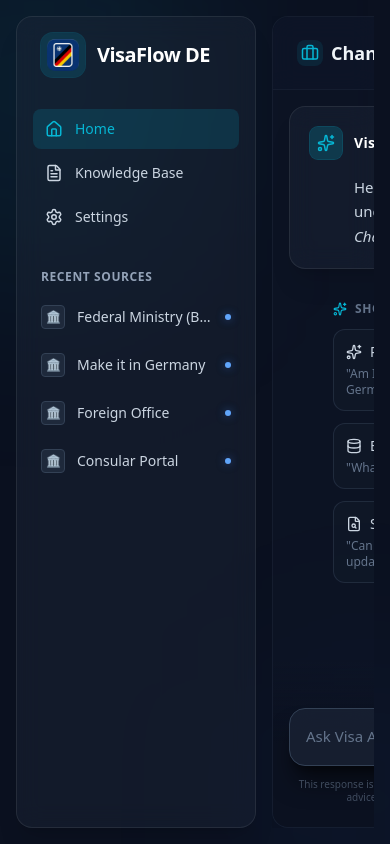
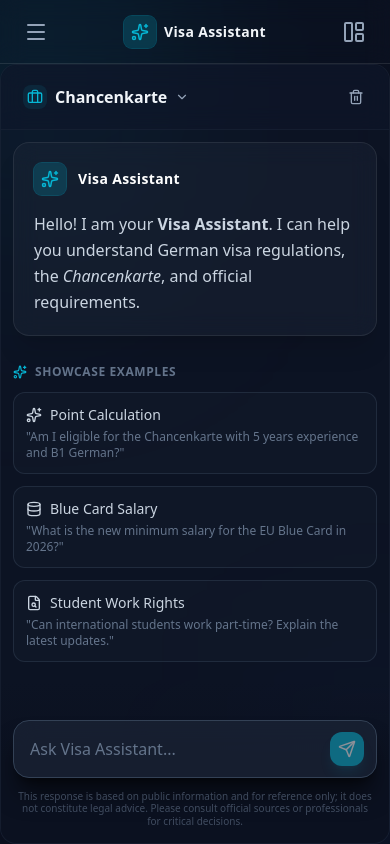
Before and after one commit to ToooAir/german-visa-rag, a React (Vite) app in the folder frontend/: page / in a window 390 px wide. Built offline with nearby package versions, Linux system fonts and the light colour scheme.

Commit message:
feat: Add mobile header and enhance responsive UI for chat and insights components, improving translation type safety.

```diff
--- a/frontend/src/components/ChatArea.tsx
+++ b/frontend/src/components/ChatArea.tsx
@@ -8,7 +8,7 @@
   Award, BadgeCheck, GraduationCap
 } from 'lucide-react';
 import { useChatStore, Message, Source } from '../stores/chatStore';
-import { useTranslation } from '../translations';
+import { useTranslation, Translation } from '../translations';
 
 // Mapping for visa categories: Store ID -> Display Metadata
 const VISA_METADATA: Record<string, { labelKey: string, icon: React.ElementType }> = {
@@ -60,15 +60,15 @@
           <div className="flex flex-col">
             <button
               onClick={() => setIsSelectorOpen(!isSelectorOpen)}
-              className="flex items-center gap-2 px-2 py-1.5 rounded-xl hover:bg-slate-100 dark:hover:bg-slate-800 transition-colors group"
+              className="flex items-center gap-2 px-1.5 py-1 rounded-xl hover:bg-slate-100 dark:hover:bg-slate-800 transition-colors group lg:px-2 lg:py-1.5"
             >
-              <div className="p-1 bg-accent/10 rounded-lg text-accent">
-                <ActiveIcon size={18} />
+              <div className="p-1 bg-accent/10 rounded-lg text-accent shrink-0">
+                <ActiveIcon size={16} className="lg:w-[18px] lg:h-[18px]" />
               </div>
-              <span className="text-lg font-bold text-slate-800 dark:text-slate-100">
-                {activeVisaCategory ? (t as any)[currentMeta.labelKey] : t.chatHeader}
+              <span className="text-base lg:text-lg font-bold text-slate-800 dark:text-slate-100 truncate max-w-[120px] sm:max-w-none">
+                {activeVisaCategory ? (t[currentMeta.labelKey as keyof Translation] as string) : t.chatHeader}
               </span>
-              <ChevronDown size={16} className={`text-slate-400 transition-transform duration-300 ${isSelectorOpen ? 'rotate-180' : ''}`} />
+              <ChevronDown size={14} className={`text-slate-400 transition-transform duration-300 lg:w-[16px] lg:h-[16px] ${isSelectorOpen ? 'rotate-180' : ''}`} />
               {isLoading && <Loader2 className="w-4 h-4 animate-spin text-accent ml-1" />}
             </button>
           </div>
@@ -110,7 +110,7 @@
                           <div className={`p-1.5 rounded-lg ${isActive ? 'bg-accent/20' : 'bg-slate-100 dark:bg-slate-800 text-slate-400'}`}>
                             <Icon size={16} />
                           </div>
-                          <span className="flex-1 text-left text-sm">{(t as any)[meta.labelKey]}</span>
+                          <span className="flex-1 text-left text-sm">{(t[meta.labelKey as keyof Translation] as string)}</span>
                           {isActive && <div className="w-1.5 h-1.5 rounded-full bg-accent shadow-[0_0_8px_rgba(var(--accent-rgb),0.5)]" />}
                         </button>
                       );
@@ -124,11 +124,11 @@
         <div className="flex items-center gap-2">
           <button
             onClick={() => setShowConfirmModal(true)}
-            className="flex items-center gap-2 px-3 py-1.5 rounded-xl text-slate-500 dark:text-slate-400 hover:text-rose-500 dark:hover:text-rose-400 hover:bg-rose-50 dark:hover:bg-rose-500/10 transition-all duration-200 group border border-transparent hover:border-rose-200 dark:hover:border-rose-500/20"
+            className="flex items-center gap-2 px-2 py-1.5 lg:px-3 rounded-xl text-slate-500 dark:text-slate-400 hover:text-rose-500 dark:hover:text-rose-400 hover:bg-rose-50 dark:hover:bg-rose-500/10 transition-all duration-200 group border border-transparent hover:border-rose-200 dark:hover:border-rose-500/20"
             title={t.newSession}
           >
             <Trash2 size={16} className="group-hover:scale-110 transition-transform" />
-            <span className="text-xs font-semibold">{t.newSession}</span>
+            <span className="hidden sm:inline text-xs font-semibold">{t.newSession}</span>
           </button>
         </div>
       </div>
@@ -191,7 +191,7 @@
       {/* Message List */}
       <div
         ref={scrollContainerRef}
-        className="flex-1 overflow-y-auto p-4 flex flex-col gap-6 pb-24"
+        className="flex-1 overflow-y-auto p-3 sm:p-4 flex flex-col gap-5 lg:gap-6 pb-28 lg:pb-24"
       >
         <AnimatePresence initial={false}>
           {messages.map((msg) => (
@@ -206,8 +206,8 @@
       </div>
 
       {/* Input Area */}
-      <div className="absolute bottom-0 w-full bg-gradient-to-t from-background via-background to-transparent pb-6 pt-12 z-20">
-        <div className="relative glass-panel bg-white/60 dark:bg-slate-800/60 backdrop-blur-xl border border-slate-200 dark:border-slate-700 mx-4 flex items-center shadow-2xl shadow-black/5 dark:shadow-black/50 overflow-hidden">
+      <div className="absolute bottom-0 w-full bg-gradient-to-t from-background via-background to-transparent pb-4 lg:pb-6 pt-10 lg:pt-12 z-20">
+        <div className="relative glass-panel bg-white/60 dark:bg-slate-800/60 backdrop-blur-xl border border-slate-200 dark:border-slate-700 mx-3 sm:mx-4 flex items-center shadow-2xl shadow-black/5 dark:shadow-black/50 overflow-hidden">
           <textarea
             value={input}
             onChange={(e) => setInput(e.target.value)}
@@ -218,7 +218,7 @@
               }
             }}
             placeholder={t.askPlaceholder}
-            className="w-full bg-transparent text-slate-800 dark:text-slate-200 placeholder-slate-400 dark:placeholder-slate-500 py-4 pl-4 pr-14 outline-none text-[15px] resize-none overflow-hidden"
+            className="w-full bg-transparent text-slate-800 dark:text-slate-200 placeholder-slate-400 dark:placeholder-slate-500 py-4 pl-4 pr-14 outline-none text-base lg:text-[15px] resize-none overflow-hidden"
             rows={1}
             style={{ minHeight: '56px' }}
           />
@@ -261,13 +261,13 @@
             <div className="w-8 h-8 rounded-full bg-slate-200 dark:bg-slate-700 flex items-center justify-center text-xs font-bold text-slate-600 dark:text-slate-300">
               U
             </div>
-            <span className="font-medium text-slate-800 dark:text-slate-200 text-sm">{t.you}</span>
+            <span className="font-medium text-slate-800 dark:text-slate-200 text-sm">{(t.you as string)}</span>
           </div>
           <div className="flex items-center gap-2 text-slate-400 dark:text-slate-500 text-xs">
             <MoreVertical size={14} className="cursor-pointer hover:text-slate-600 dark:hover:text-slate-300" />
           </div>
         </div>
-        <div className="text-slate-700 dark:text-slate-300 text-[15px] leading-relaxed ml-11 whitespace-pre-wrap">
+        <div className="text-slate-700 dark:text-slate-300 text-base lg:text-[15px] leading-relaxed whitespace-pre-wrap">
           {message.content}
         </div>
       </motion.div>
@@ -285,11 +285,11 @@
           <div className="w-8 h-8 rounded-lg bg-accent/20 flex items-center justify-center text-accent ring-1 ring-accent/30">
             <Sparkles size={18} />
           </div>
-          <span className="font-semibold text-slate-900 dark:text-white text-sm tracking-wide">{t.personaName || 'Visa Assistant'}</span>
+          <span className="font-semibold text-slate-900 dark:text-white text-sm tracking-wide">{(t.personaName as string) || 'Visa Assistant'}</span>
         </div>
       </div>
 
-      <div className="text-slate-700 dark:text-slate-300 text-[15px] leading-relaxed ml-11 flex flex-col gap-4">
+      <div className="text-slate-700 dark:text-slate-300 text-base lg:text-[15px] leading-relaxed ml-0 lg:ml-11 flex flex-col gap-4">
         {/* RAG Traceability Loader */}
         {(isLoading || message.searchQueries) && !message.content && (
           <TraceLoader currentStatus={message.status} searchQueries={message.searchQueries} />
@@ -411,10 +411,10 @@
   ];
 
   return (
-    <div className="ml-11 mt-2">
-      <div className="text-xs font-semibold text-slate-500 uppercase tracking-wider mb-3 flex items-center gap-2">
+    <div className="ml-0 mt-2">
+      <div className="text-xs font-semibold text-slate-500 uppercase tracking-wider mb-3 flex items-center gap-2 lg:ml-0">
         <Sparkles size={14} className="text-accent" />
-        {t.showcaseExamples}
+        {(t.showcaseExamples as string)}
       </div>
       <div className="grid grid-cols-1 md:grid-cols-2 gap-3">
         {starters.map((s, i) => (
--- a/frontend/src/components/DashboardLayout.tsx
+++ b/frontend/src/components/DashboardLayout.tsx
@@ -1,19 +1,75 @@
-import { Outlet } from 'react-router-dom';
+import { Outlet, useLocation } from 'react-router-dom';
+import { motion, AnimatePresence } from 'framer-motion';
 import { Sidebar } from './Sidebar';
+import { MobileHeader } from './MobileHeader';
+import { useChatStore } from '../stores/chatStore';
 
 export function DashboardLayout() {
+  const location = useLocation();
+  const { isSidebarOpen, setSidebarOpen, isInsightsOpen, setInsightsOpen } = useChatStore();
+
   return (
     <div className="relative flex h-full w-full bg-background text-slate-100 overflow-hidden font-sans">
       {/* Background elements for depth */}
       <div className="absolute top-[-10%] left-[-10%] w-[40%] h-[40%] bg-accent/20 rounded-full blur-[120px] pointer-events-none" />
       <div className="absolute bottom-[-10%] right-[-10%] w-[30%] h-[30%] bg-blue-500/10 rounded-full blur-[100px] pointer-events-none" />
 
+      {/* Mobile Top Header */}
+      <MobileHeader
+        onToggleSidebar={() => {
+          const nextState = !isSidebarOpen;
+          setSidebarOpen(nextState);
+          if (nextState) setInsightsOpen(false);
+        }}
+        onToggleInsights={() => {
+          const nextState = !isInsightsOpen;
+          setInsightsOpen(nextState);
+          if (nextState) setSidebarOpen(false);
+        }}
+        isSidebarOpen={isSidebarOpen}
+        isInsightsActive={isInsightsOpen}
+        showInsightsAction={location.pathname === '/'}
+      />
+
       {/* Main Layout Grid */}
-      <div className="flex w-full h-full p-4 gap-4 z-10">
-        <Sidebar className="w-[18%] min-w-[240px]" />
+      <div className="flex w-full h-full p-0 md:p-4 gap-0 md:gap-4 z-10 pt-16 lg:pt-0">
 
-        {/* Render child routes here */}
-        <div className="flex-1 flex gap-4 h-full min-w-0 overflow-hidden">
+        {/* Desktop Sidebar (Persistent) */}
+        <Sidebar className="hidden lg:flex lg:w-[18%] lg:min-w-[240px]" />
+
+        {/* Mobile Sidebar Drawer (Overlay) */}
+        <AnimatePresence>
+          {isSidebarOpen && (
+            <>
+              {/* Backdrop */}
+              <motion.div
+                initial={{ opacity: 0 }}
+                animate={{ opacity: 1 }}
+                exit={{ opacity: 0 }}
+                onClick={() => setSidebarOpen(false)}
+                className="fixed inset-0 bg-black/60 backdrop-blur-sm z-[60] lg:hidden"
+              />
+              {/* Drawer */}
+              <motion.aside
+                initial={{ x: -280 }}
+                animate={{ x: 0 }}
+                exit={{ x: -280 }}
+                transition={{ type: 'spring', damping: 25, stiffness: 200 }}
+                className="fixed inset-y-0 left-0 w-[280px] bg-background z-[70] lg:hidden shadow-2xl border-r border-white/10 pt-16"
+              >
+                <div className="flex flex-col h-full">
+                  <Sidebar
+                    className="flex-1 !bg-transparent !border-0"
+                    onItemClick={() => setSidebarOpen(false)}
+                  />
+                </div>
+              </motion.aside>
+            </>
+          )}
+        </AnimatePresence>
+
+        {/* Main Content Area */}
+        <div className="flex-1 flex gap-0 md:gap-4 h-full min-w-0 overflow-hidden relative">
           <Outlet />
         </div>
       </div>
--- /dev/null
+++ b/frontend/src/components/MobileHeader.tsx
@@ -0,0 +1,50 @@
+import { Menu, X, LayoutPanelLeft, Sparkles } from 'lucide-react';
+import { useTranslation } from '../translations';
+
+interface MobileHeaderProps {
+  onToggleSidebar: () => void;
+  onToggleInsights: () => void;
+  isSidebarOpen?: boolean;
+  isInsightsActive?: boolean;
+  showInsightsAction?: boolean;
+}
+
+export function MobileHeader({ onToggleSidebar, onToggleInsights, isSidebarOpen, isInsightsActive, showInsightsAction }: MobileHeaderProps) {
+  const { t } = useTranslation();
+
+  return (
+    <header className="fixed top-0 left-0 right-0 h-16 bg-background/80 backdrop-blur-md border-b border-white/10 z-[80] px-4 flex items-center justify-between lg:hidden">
+      <button
+        onClick={onToggleSidebar}
+        className="p-2 text-slate-400 hover:text-white transition-colors"
+        aria-label={isSidebarOpen ? "Close sidebar" : "Open sidebar"}
+      >
+        {isSidebarOpen ? <X size={24} /> : <Menu size={24} />}
+      </button>
+
+      <div className="flex items-center gap-2">
+        <div className="w-8 h-8 rounded-lg bg-accent/20 flex items-center justify-center text-accent ring-1 ring-accent/30">
+          <Sparkles size={18} />
+        </div>
+        <span className="font-semibold text-slate-900 dark:text-slate-100 text-sm tracking-wide">
+          {(t.personaName as string) || 'Visa Assistant'}
+        </span>
+      </div>
+
+      {showInsightsAction ? (
+        <button
+          onClick={onToggleInsights}
+          className={`p-2 transition-colors relative ${isInsightsActive ? 'text-accent' : 'text-slate-400 hover:text-white'}`}
+          aria-label="Open insights"
+        >
+          <LayoutPanelLeft size={24} />
+          {isInsightsActive && (
+            <span className="absolute top-1.5 right-1.5 w-2 h-2 rounded-full bg-accent animate-pulse shadow-[0_0_8px_rgba(var(--accent-rgb),0.5)]" />
+          )}
+        </button>
+      ) : (
+        <div className="w-10" /> // Placeholder for balance
+      )}
+    </header>
+  );
+}
--- a/frontend/src/components/Sidebar.tsx
+++ b/frontend/src/components/Sidebar.tsx
@@ -3,7 +3,7 @@
 import { useChatStore } from '../stores/chatStore';
 import { useTranslation } from '../translations';
 
-export function Sidebar({ className = '' }: { className?: string }) {
+export function Sidebar({ className = '', onItemClick }: { className?: string, onItemClick?: () => void }) {
   const { t } = useTranslation();
 
   return (
@@ -17,14 +17,14 @@
 
       {/* Main Nav */}
       <nav className="flex flex-col gap-1 mb-8">
-        <NavItem icon={<Home size={18} />} label={t.home} to="/" end />
-        <NavItem icon={<FileText size={18} />} label={t.library} to="/documents" />
-        <NavItem icon={<Settings size={18} />} label={t.settings} to="/settings" />
+        <NavItem icon={<Home size={18} />} label={t.home} to="/" end onClick={onItemClick} />
+        <NavItem icon={<FileText size={18} />} label={t.library} to="/documents" onClick={onItemClick} />
+        <NavItem icon={<Settings size={18} />} label={t.settings} to="/settings" onClick={onItemClick} />
       </nav>
 
       {/* Recent Sources */}
       <div className="mb-8">
-        <h2 className="text-xs font-semibold text-slate-500 dark:text-slate-400 uppercase tracking-wider px-2 mb-3">{t.recentSources}</h2>
+        <h2 className="text-sm lg:text-xs font-semibold text-slate-500 dark:text-slate-400 uppercase tracking-wider px-2 mb-3">{t.recentSources}</h2>
         <div className="flex flex-col gap-2">
           {/* Pinned Official Sources */}
           {useChatStore.getState().pinnedSources.map((s, i) => (
@@ -53,12 +53,13 @@
 }
 
 // Subcomponents
-function NavItem({ icon, label, to, end = false }: { icon: React.ReactNode, label: string, to: string, end?: boolean }) {
+function NavItem({ icon, label, to, end = false, onClick }: { icon: React.ReactNode, label: string, to: string, end?: boolean, onClick?: () => void }) {
   return (
     <NavLink
       to={to}
       end={end}
-      className={({ isActive }) => `flex items-center gap-3 px-3 py-2.5 rounded-lg text-sm font-medium transition-colors ${
+      onClick={onClick}
+      className={({ isActive }) => `flex items-center gap-3 px-3 py-2.5 rounded-lg text-base lg:text-sm font-medium transition-colors ${
         isActive ? 'bg-accent/15 text-accent' : 'text-slate-600 dark:text-slate-300 hover:bg-slate-200/50 dark:hover:bg-slate-800/50 hover:text-slate-900 dark:hover:text-white'
       }`}
     >
@@ -81,7 +82,7 @@
       <div className="w-6 h-6 rounded bg-slate-200 dark:bg-slate-800 flex items-center justify-center text-xs border border-slate-300 dark:border-slate-700 group-hover:border-accent/40 transition-colors">
         {favicon || defaultFavicon}
       </div>
-      <span className="text-sm text-slate-700 dark:text-slate-300 truncate flex-1 group-hover:text-accent transition-colors">{title}</span>
+      <span className="text-[15px] lg:text-sm text-slate-700 dark:text-slate-300 truncate flex-1 group-hover:text-accent transition-colors">{title}</span>
       {official && <div className="w-1.5 h-1.5 rounded-full bg-blue-500 dark:bg-blue-400 shadow-[0_0_8px_rgba(59,130,246,0.5)]" />}
     </a>
   );
--- a/frontend/src/index.css
+++ b/frontend/src/index.css
@@ -25,6 +25,7 @@
 
   html, body, #root {
     height: 100%;
+    height: 100dvh;
     width: 100%;
     margin: 0;
     padding: 0;
--- a/frontend/src/pages/HomePage.tsx
+++ b/frontend/src/pages/HomePage.tsx
@@ -1,11 +1,52 @@
+import { motion, AnimatePresence } from 'framer-motion';
 import { ChatArea } from '../components/ChatArea';
 import { InsightsPanel } from '../components/InsightsPanel';
+import { useChatStore } from '../stores/chatStore';
+import { useTranslation } from '../translations';
 
 export function HomePage() {
+  const { t } = useTranslation();
+  const { isInsightsOpen, setInsightsOpen } = useChatStore();
+
   return (
     <>
-      <ChatArea className="flex-1 min-w-[500px]" />
-      <InsightsPanel className="w-[25%] min-w-[320px]" />
+      <ChatArea className="flex-1 min-w-0" />
+
+      {/* Desktop InsightsPanel (Persistent) */}
+      <InsightsPanel className="hidden lg:flex w-[25%] min-w-[320px]" />
+
+      {/* Mobile Insights Drawer (Overlay) */}
+      <AnimatePresence>
+        {isInsightsOpen && (
+          <>
+            {/* Backdrop */}
+            <motion.div
+              initial={{ opacity: 0 }}
+              animate={{ opacity: 1 }}
+              exit={{ opacity: 0 }}
+              onClick={() => setInsightsOpen(false)}
+              className="fixed inset-0 bg-black/60 backdrop-blur-sm z-[60] lg:hidden"
+            />
+            {/* Drawer */}
+            <motion.aside
+              initial={{ x: 320 }}
+              animate={{ x: 0 }}
+              exit={{ x: 320 }}
+              transition={{ type: 'spring', damping: 25, stiffness: 200 }}
+              className="fixed inset-y-0 right-0 w-[320px] bg-background z-[70] lg:hidden shadow-2xl border-l border-white/10 pt-16"
+            >
+              <div className="flex flex-col h-full ring-1 ring-white/5">
+                <div className="p-4 border-b border-white/5 flex items-center justify-center">
+                  <h3 className="font-semibold text-slate-100 uppercase tracking-wider text-xs opacity-70">
+                    {t.progressSummary}
+                  </h3>
+                </div>
+                <InsightsPanel className="flex-1 !bg-transparent !border-0" />
+              </div>
+            </motion.aside>
+          </>
+        )}
+      </AnimatePresence>
     </>
   );
 }
--- a/frontend/src/stores/chatStore.ts
+++ b/frontend/src/stores/chatStore.ts
@@ -48,6 +48,10 @@
   resetProgress: () => void;
   updateMilestone: (milestoneId: string, status: 'completed' | 'current' | 'pending', autoDetected?: boolean) => void;
   updateRequirement: (id: string, value: string, status: 'required' | 'info' | 'warning') => void;
+  isSidebarOpen: boolean;
+  isInsightsOpen: boolean;
+  setSidebarOpen: (open: boolean) => void;
+  setInsightsOpen: (open: boolean) => void;
   sendMessage: (content: string) => Promise<void>;
   newSession: () => void;
 }
@@ -86,6 +90,11 @@
     { title: "Consular Portal", url: "https://digital.diplo.de/visa", authority: "official" }
   ],
   recentSources: [],
+  isSidebarOpen: false,
+  isInsightsOpen: false,
+
+  setSidebarOpen: (open) => set({ isSidebarOpen: open }),
+  setInsightsOpen: (open) => set({ isInsightsOpen: open }),
 
   setActiveVisaCategory: (cat) => {
     set({ activeVisaCategory: cat });
--- a/frontend/src/translations.ts
+++ b/frontend/src/translations.ts
@@ -8,6 +8,7 @@
     settings: 'Settings',
     recentSources: 'Recent Sources',
     visaCategories: 'Visa Categories',
+    libraryDesc: 'Our RAG system is built on real-time indexed legislation and official guidelines. Below are the primary sources currently in our knowledge base.',
 
     // Settings
     appearance: 'Appearance',
@@ -40,6 +41,7 @@
 
     // Insights
     progress: 'Progress',
+    progressSummary: 'Progress Summary',
     reqSummary: 'Requirement Summary',
     pointsReq: 'Points Required',
     mainCriteria: 'Main Criteria',
@@ -195,6 +197,7 @@
     settings: 'Einstellungen',
     recentSources: 'Aktuelle Quellen',
     visaCategories: 'Visum-Kategorien',
+    libraryDesc: 'Unser RAG-System basiert auf echtzeit-indizierten Gesetzestexten und offiziellen Richtlinien. Unten finden Sie die wichtigsten Quellen in unserer Wissensdatenbank.',
 
     // Settings
     appearance: 'Erscheinungsbild',
@@ -227,6 +230,7 @@
 
     // Insights
     progress: 'Fortschritt',
+    progressSummary: 'Fortschrittsübersicht',
     reqSummary: 'Anforderungszusammenfassung',
     pointsReq: 'Erforderliche Punkte',
     mainCriteria: 'Hauptkriterien',
@@ -382,6 +386,7 @@
     settings: '設定',
     recentSources: '最近來源',
     visaCategories: '簽證類別',
+    libraryDesc: '我們的 RAG 系統基於即時索引的法律條文與官方指南。以下是目前收錄在知識庫中的核心資料來源。',
 
     // Settings
     appearance: '外觀',
@@ -414,6 +419,7 @@
 
     // Insights
     progress: '當前進度',
+    progressSummary: '簽證進度摘要',
     reqSummary: '要求摘要',
     pointsReq: '積分門檻',
     mainCriteria: '主要標準',
```
Also changed, not shown: frontend/src/components/InsightsPanel.tsx (+25 -25 lines), frontend/src/components/ToastProvider.tsx (+5 -5 lines), frontend/src/pages/DocumentsPage.tsx (+21 -22 lines).
